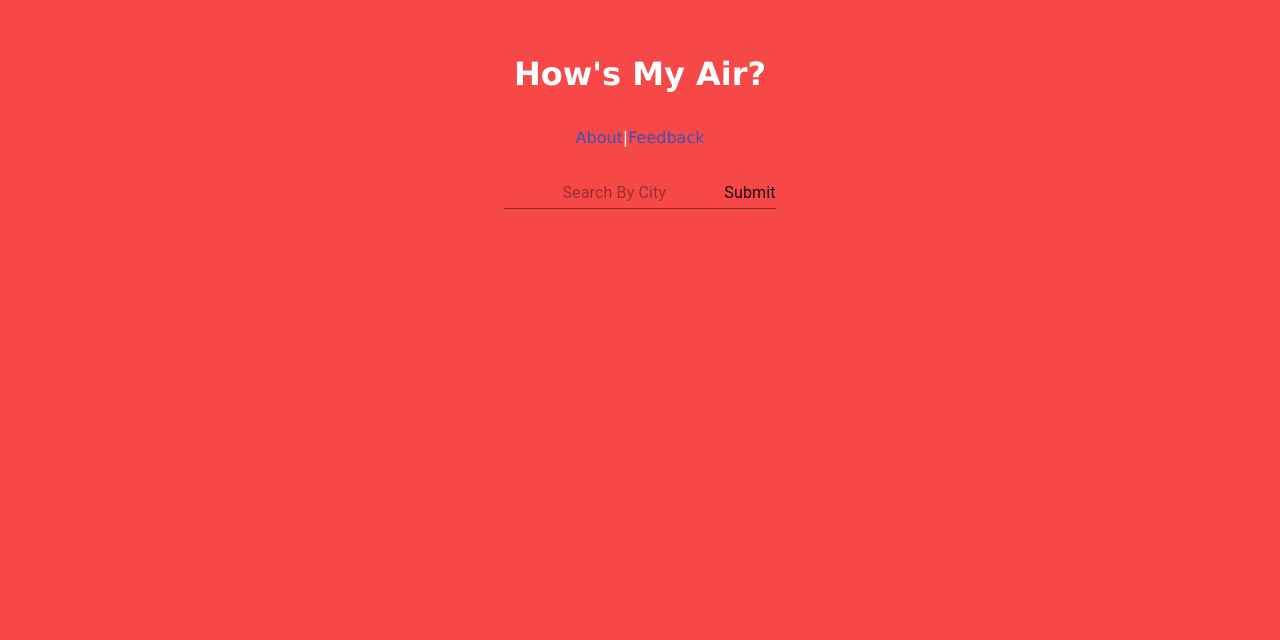
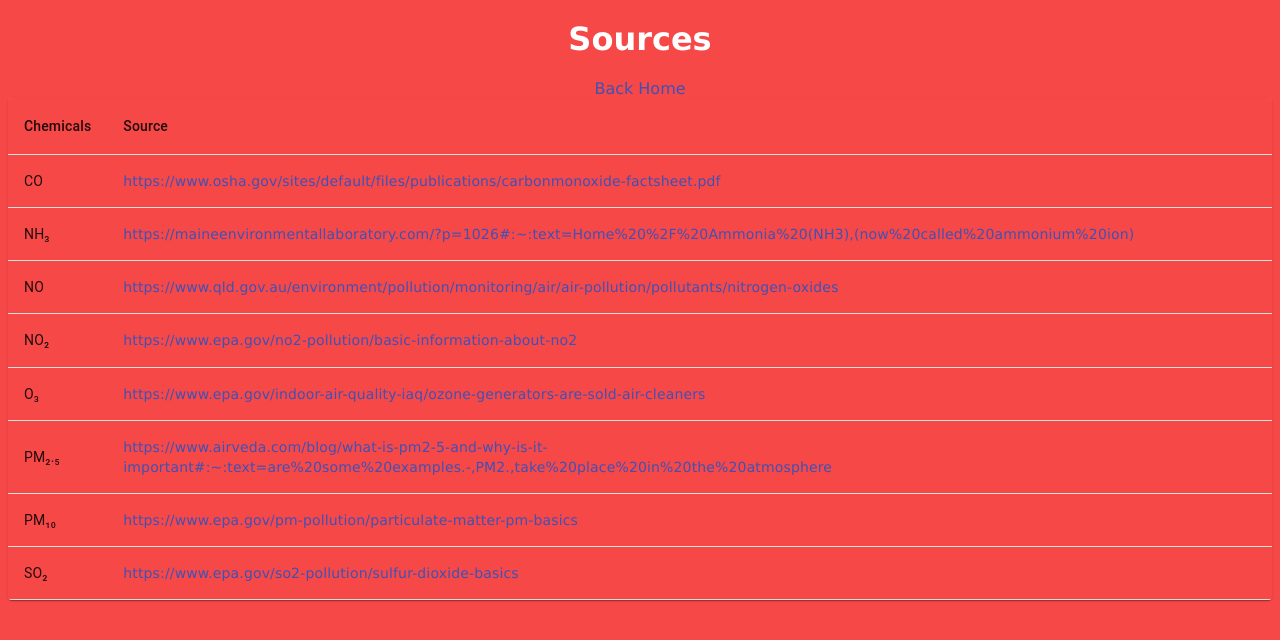
Before and after one commit to mihir37b/PollutionViz, a React (Create React App) app: page /sources in a window 1280 px wide. Shown: the top 640 px of the page. Built offline with nearby package versions, Linux system fonts and the light colour scheme; the HTML template or start-up script is replaced by a standard one.

Commit message:
Feat: Added About Aand Sources Section w/ React-Router

```diff
--- a/package.json
+++ b/package.json
@@ -17,6 +17,7 @@
     "react": "^17.0.2",
     "react-chartjs-2": "^3.0.3",
     "react-dom": "^17.0.2",
+    "react-router-dom": "^5.2.0",
     "react-scripts": "4.0.3",
     "web-vitals": "^1.1.2"
   },
--- a/src/App.js
+++ b/src/App.js
@@ -1,6 +1,9 @@
 import "./App.css";
 import React, { Component } from "react";
+import { Route, BrowserRouter as Router, Switch } from "react-router-dom";
+import About from "./components/About";
 import UserInput from "./components/UserInput";
+import Sources from "./components/Sources";
 
 export default class App extends Component {
   constructor() {
@@ -10,9 +13,13 @@
 
   render() {
     return (
-      <div className="front">
-        <UserInput />
-      </div>
+      <Router>
+        <Switch>
+          <Route exact path="/" component={UserInput} />
+          <Route exact path="/about" component={About} />
+          <Route exact path="/sources" component={Sources} />
+        </Switch>
+      </Router>
     );
   }
 }
--- /dev/null
+++ b/src/components/About.css
@@ -0,0 +1,6 @@
+h4 {
+  margin-top: 150px;
+}
+h1 {
+  margin-top: 20px;
+}
--- /dev/null
+++ b/src/components/About.js
@@ -0,0 +1,26 @@
+import React from "react";
+import { Link } from "@material-ui/core";
+import "./About.css";
+
+export default function About() {
+  return (
+    <div>
+      <h1>About</h1>
+      <h4>
+        -How's My Air was created by{" "}
+        <Link href="https://www.linkedin.com/in/mihir-bommakanti/">
+          Mihir Bommakanti
+        </Link>{" "}
+        as a side project to explain air pollution in a form that is easier to
+        understand. -How's My Air was made using the{" "}
+        <Link href="https://openweathermap.org/">Open Weather API</Link> and the{" "}
+        <Link href="https://developers.google.com/maps/documentation/geolocation/overview">
+          Google Geolocation API
+        </Link>{" "}
+        to obtain the data. The front end was handled with React and the design
+        was handled with MaterialUI-React
+      </h4>
+      <Link href="/">Back Home</Link>
+    </div>
+  );
+}
--- a/src/components/Chemicals.js
+++ b/src/components/Chemicals.js
@@ -9,6 +9,7 @@
   TableRow,
   Paper,
 } from "@material-ui/core";
+import { Link } from "@material-ui/core";
 import "./Chemicals.css";
 
 const useStyles = makeStyles({
@@ -25,44 +26,45 @@
   const rows = [
     createData(
       "CO",
-      "Carbon monoxide (chemical formula CO) is a colorless, odorless, and tasteless dangerous flammable gas that is slightly less dense than air. Carbon monoxide consists of one carbon atom and one oxygen atom. It is the simplest molecule of the Oxocarbon family. In coordination complexes the carbon monoxide ligand is called carbonyl",
+      "CO is a common industrial hazard resulting from the incomplete burning of material containing carbon such as natural gas, gasoline, kerosene, oil, propane, coal, or wood.",
+
       props.stats[0] + " μg/m3"
     ),
     createData(
       "NH₃",
-      "Ammonia is a compound of nitrogen and hydrogen with the formula NH3. A stable binary hydride, and the simplest pnictogen hydride, ammonia is a colourless gas with a distinct characteristic of a pungent smell",
+      "Ammonia is a common pollutant because it is relatively abundant but can be toxic, causing lower reproduction and growth, or death. The neutral, un-ionized form of ammonia in water is highly toxic to fish and other aquatic life.",
       props.stats[1] + " μg/m3"
     ),
     createData(
       "NO",
-      "Nitric oxide (nitrogen oxide[5] or nitrogen monoxide) is a colorless gas with the formula NO. It is one of the principal oxides of nitrogen.",
+      "High levels of nitrogen dioxide are harmful to vegetation—damaging foliage, decreasing growth or reducing crop yields. Nitrogen dioxide can fade and discolour furnishings and fabrics, reduce visibility, and react with surfaces.",
       props.stats[2] + " μg/m3"
     ),
     createData(
       "NO₂",
-      " Nitrogen dioxide is a chemical compound with the formula NO",
+      "NO₂ primarily gets in the air from the burning of fuel. NO2 forms from emissions from cars, trucks and buses, power plants, and off-road equipment. Breathing air with a high concentration of NO2 can irritate airways in the human respiratory system",
 
       props.stats[3] + " μg/m3"
     ),
     createData(
       "O₃",
-      "Ozone (/ˈoʊzoʊn/), or trioxygen, is an inorganic molecule with the chemical formula O.",
+      "When inhaled, ozone can damage the lungs. Relatively low amounts can cause chest pain, coughing, shortness of breath and throat irritation. Ozone may also worsen chronic respiratory diseases such as asthma and compromise the ability of the body to fight respiratory infections.",
 
       props.stats[4] + " μg/m3"
     ),
     createData(
       "PM₂.₅",
-      "of 10 micrometers (μm) or less; fine particles, designated PM2.5, with a diameter of 2.5 μm or less;[6] ultrafine particles; and soot.",
+      "Particulate matter of 2.5 micrometres are formed as a result of burning fuel and chemical reactions that take place in the atmosphere. These particles are also the primary reason for occurrence of smog. ",
       props.stats[5] + " μg/m3"
     ),
     createData(
       "PM₁₀",
-      "Using a nationwide network of monitoring sites, EPA has developed ambient air quality trends for particle pollution, also called Particulate Matter (PM). PM10 describes inhalable particles, with diameters that are generally 10 micrometers and smaller.",
+      "Particulate matter contains microscopic solids or liquid droplets that are so small that they can be inhaled and cause serious health problems. Some particles less than 10 micrometers in diameter can get deep into your lungs and some may even get into your bloodstream. However, particles less than 2.5 micrometers in diameter, also known as fine particles or PM2.5, pose the greatest risk to health.",
       props.stats[6] + " μg/m3"
     ),
     createData(
       "SO₂",
-      "ulfur dioxide (SO2), a colorless, bad-smelling, toxic gas, is part of a larger group of chemicals referred to as sulfur oxides (SOx). These gases, especially SO2, are emitted by the burning of fossil fuels — coal, oil, and dies",
+      "The largest source of SO₂ in the atmosphere is the burning of fossil fuels by power plants and other industrial facilities. Short-term exposures to SO₂ can harm the human respiratory system and make breathing difficult. ",
       props.stats[7] + " μg/m3"
     ),
   ];
@@ -72,7 +74,9 @@
       {props.stats.length > 0 ? (
         <TableContainer component={Paper}>
           <Table className={classes.table} aria-label="caption table">
-            <caption>A basic table example with a caption</caption>
+            <caption>
+              <Link href="/sources">Sources</Link>
+            </caption>
             <TableHead>
               <TableRow>
                 <TableCell>Chemicals</TableCell>
--- a/src/components/Modal.css
+++ b/src/components/Modal.css
@@ -16,3 +16,8 @@
 .text {
   background-color: #c63a3a;
 }
+
+.options {
+  background-color: #c63a3a;
+  padding: 10px;
+}
--- /dev/null
+++ b/src/components/Sources.js
@@ -0,0 +1,103 @@
+import React from "react";
+import { makeStyles } from "@material-ui/core/styles";
+import {
+  Table,
+  TableBody,
+  TableCell,
+  TableContainer,
+  TableHead,
+  TableRow,
+  Paper,
+} from "@material-ui/core";
+import { Link } from "@material-ui/core";
+
+const useStyles = makeStyles({
+  table: {
+    minWidth: 650,
+  },
+});
+
+function createData(name, info) {
+  return { name, info };
+}
+
+export default function Sources() {
+  const rows = [
+    createData(
+      "CO",
+      <Link href="https://www.osha.gov/sites/default/files/publications/carbonmonoxide-factsheet.pdf">
+        https://www.osha.gov/sites/default/files/publications/carbonmonoxide-factsheet.pdf
+      </Link>
+    ),
+    createData(
+      "NH₃",
+      <Link href="https://maineenvironmentallaboratory.com/?p=1026#:~:text=Home%20%2F%20Ammonia%20(NH3),(now%20called%20ammonium%20ion)">
+        https://maineenvironmentallaboratory.com/?p=1026#:~:text=Home%20%2F%20Ammonia%20(NH3),(now%20called%20ammonium%20ion)
+      </Link>
+    ),
+    createData(
+      "NO",
+      <Link href="https://www.qld.gov.au/environment/pollution/monitoring/air/air-pollution/pollutants/nitrogen-oxides">
+        https://www.qld.gov.au/environment/pollution/monitoring/air/air-pollution/pollutants/nitrogen-oxides
+      </Link>
+    ),
+    createData(
+      "NO₂",
+      <Link href="https://www.epa.gov/no2-pollution/basic-information-about-no2">
+        https://www.epa.gov/no2-pollution/basic-information-about-no2
+      </Link>
+    ),
+    createData(
+      "O₃",
+      <Link href="https://www.epa.gov/indoor-air-quality-iaq/ozone-generators-are-sold-air-cleaners">
+        https://www.epa.gov/indoor-air-quality-iaq/ozone-generators-are-sold-air-cleaners
+      </Link>
+    ),
+    createData(
+      "PM₂.₅",
+      <Link href="https://www.airveda.com/blog/what-is-pm2-5-and-why-is-it-important#:~:text=are%20some%20examples.-,PM2.,take%20place%20in%20the%20atmosphere">
+        https://www.airveda.com/blog/what-is-pm2-5-and-why-is-it-important#:~:text=are%20some%20examples.-,PM2.,take%20place%20in%20the%20atmosphere
+      </Link>
+    ),
+    createData(
+      "PM₁₀",
+      <Link href="https://www.epa.gov/pm-pollution/particulate-matter-pm-basics">
+        https://www.epa.gov/pm-pollution/particulate-matter-pm-basics
+      </Link>
+    ),
+    createData(
+      "SO₂",
+      <Link href=" https://www.epa.gov/so2-pollution/sulfur-dioxide-basics">
+        https://www.epa.gov/so2-pollution/sulfur-dioxide-basics
+      </Link>
+    ),
+  ];
+  const classes = useStyles();
+  return (
+    <div>
+      <h1>Sources</h1>
+
+      <Link href="/">Back Home</Link>
+      <TableContainer component={Paper}>
+        <Table className={classes.table} aria-label="caption table">
+          <TableHead>
+            <TableRow>
+              <TableCell>Chemicals</TableCell>
+              <TableCell>Source</TableCell>
+            </TableRow>
+          </TableHead>
+          <TableBody>
+            {rows.map((row) => (
+              <TableRow key={row.name}>
+                <TableCell component="th" scope="row">
+                  {row.name}
+                </TableCell>
+                <TableCell>{row.info}</TableCell>
+              </TableRow>
+            ))}
+          </TableBody>
+        </Table>
+      </TableContainer>
+    </div>
+  );
+}
--- a/src/components/UserInput.css
+++ b/src/components/UserInput.css
@@ -19,3 +19,6 @@
 .chemicals {
   margin-top: 155px;
 }
+.learn-more {
+  padding: 15px;
+}
--- a/src/components/UserInput.js
+++ b/src/components/UserInput.js
@@ -1,4 +1,4 @@
-import React, { Component } from "react";
+import React, { Component, useState } from "react";
 import "./UserInput.css";
 import axios from "axios";
 // import { REACT_APP_API_KEY_DATA, REACT_APP_API_KEY_COORDS } from "/../env";
@@ -22,7 +22,6 @@
     };
     console.log(process.env);
   }
-
   getCoords = async (city) => {
     const latNlong = await axios(
       `https://maps.googleapis.com/maps/api/geocode/json?address=${city}&key=${REACT_APP_API_KEY_COORDS}`
@@ -67,11 +66,11 @@
       <div className={`overlay-${this.state.show}`}>
         <div>
           <h1 className="title">How's My Air?</h1>
-          <Link href="#" className="about">
+          <Link href="/about" className="learn-more">
             About
           </Link>
-          |
-          <Link href="#" className="feedback">
+
+          <Link href="#" className="learn-more">
             Feedback
           </Link>
         </div>
@@ -105,7 +104,11 @@
                 )}
               </h6>
 
-              {this.state.show ? <Modal /> : ""}
+              {this.state.show ? (
+                <Modal openModal={() => this.openModal()} />
+              ) : (
+                ""
+              )}
             </div>
           )}
         </div>
```
Also changed, not shown: src/components/Modal.js (+16 -6 lines), 1 other file (tests, documents, lock files or other folders).
